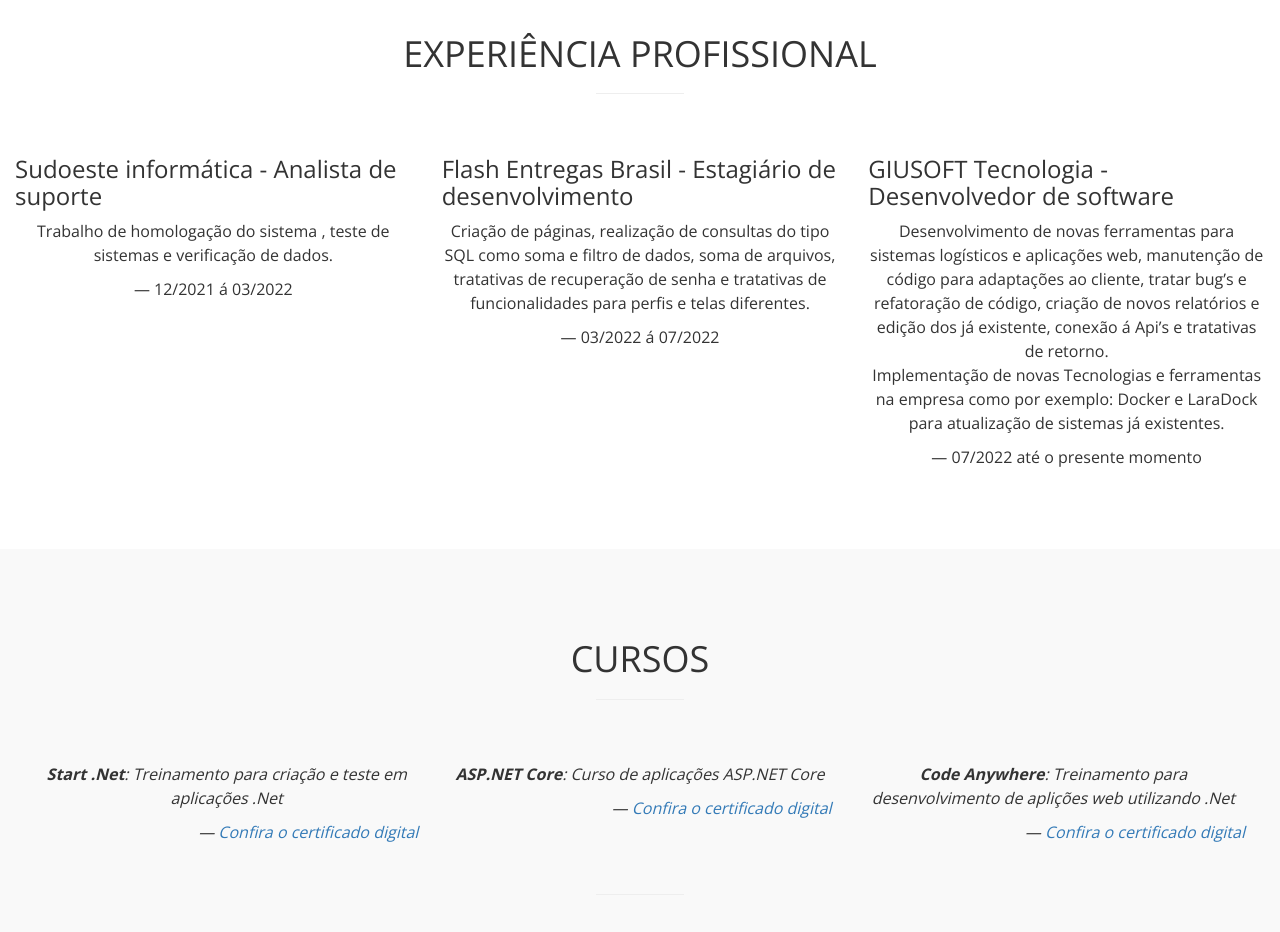
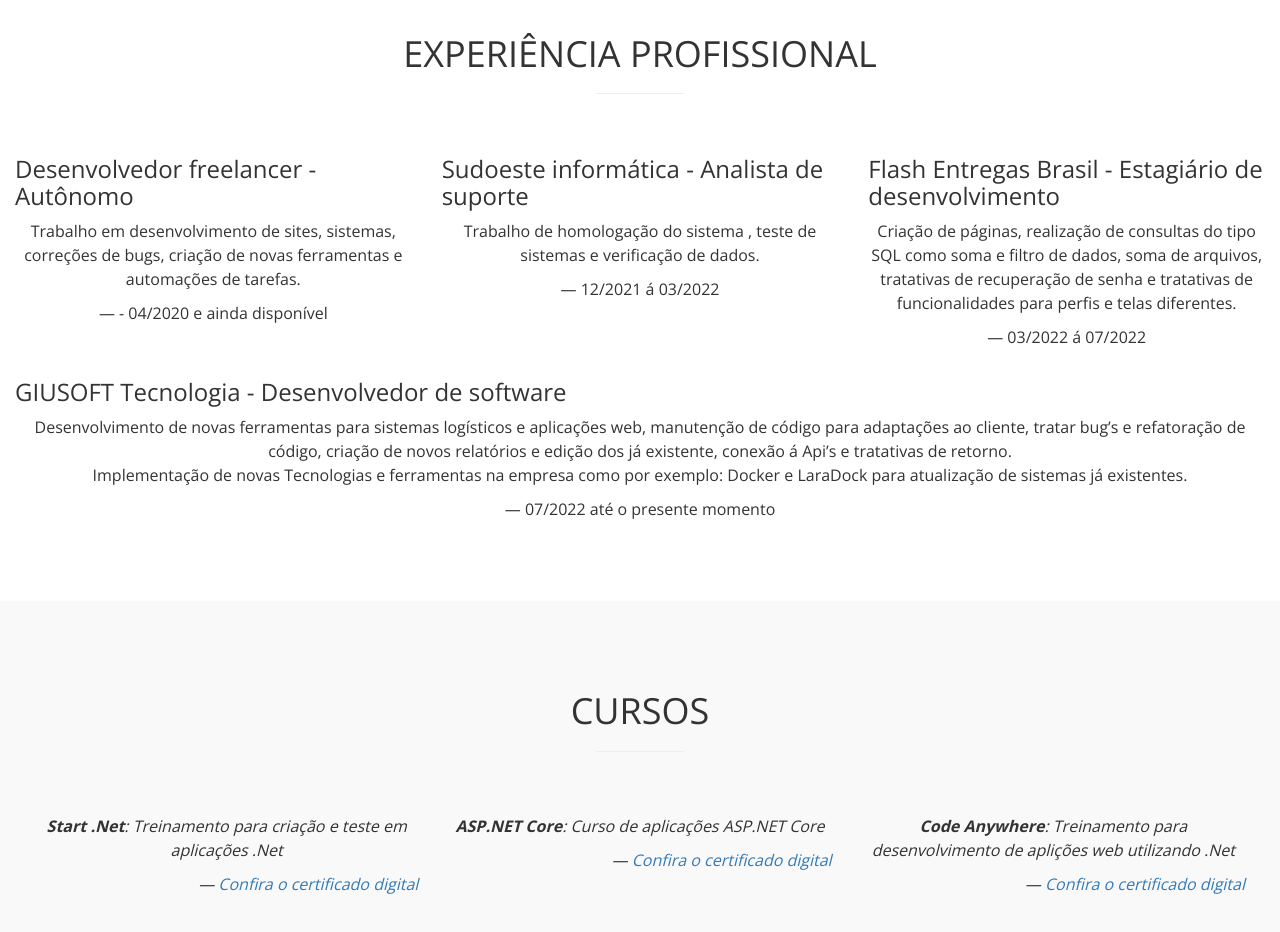
Before and after one commit to JonnasWillian/jonnaswillian.github.io, a plain HTML site: page index.html in a window 1280 px wide. Shown: the part 1880-2812 px from the top of the page. Drawn offline with nearby package versions, Linux system fonts and the light colour scheme.

Commit message:
adicionando experiencia inicial como freelancer

```diff
--- a/index.html
+++ b/index.html
@@ -112,6 +112,13 @@
 
             <div class="row">
               <div class="col-sm-4">
+                <h2 class="h3">Desenvolvedor freelancer - Autônomo</h2>
+                <p class="text-center">Trabalho em desenvolvimento de sites, sistemas, correções de bugs, criação de novas ferramentas e automações de tarefas.</p>
+
+                <p class="text-right">&mdash; - 04/2020 e ainda disponível</p>
+              </div>
+
+              <div class="col-sm-4">
                 <h2 class="h3">Sudoeste informática  - Analista de suporte</h2>
                 <p class="text-center">Trabalho de homologação do sistema , teste de sistemas e verificação de dados.</p>
 
@@ -126,16 +133,14 @@
 
                 <p class="text-right">&mdash; 03/2022 á 07/2022</p>
               </div>
+            </div>
 
-              <div class="col-sm-4">
-                <h2 class="h3">GIUSOFT Tecnologia - Desenvolvedor de software</h2>
-                <p class="text-center">Desenvolvimento de novas ferramentas para sistemas logísticos e aplicações web, manutenção de código para adaptações ao cliente, tratar bug’s e refatoração de código, criação de novos relatórios e edição dos já existente, conexão á Api’s e tratativas de retorno.
-                <br>
-                  Implementação de novas Tecnologias e ferramentas na empresa como por exemplo: Docker e LaraDock para atualização de sistemas já existentes.
-                  </p>
+            <div>
+              <h2 class="h3">GIUSOFT Tecnologia - Desenvolvedor de software</h2>
+              <p class="text-center">Desenvolvimento de novas ferramentas para sistemas logísticos e aplicações web, manutenção de código para adaptações ao cliente, tratar bug’s e refatoração de código, criação de novos relatórios e edição dos já existente, conexão á Api’s e tratativas de retorno.
+              <br>Implementação de novas Tecnologias e ferramentas na empresa como por exemplo: Docker e LaraDock para atualização de sistemas já existentes.</p>
 
                 <p class="text-right">&mdash; 07/2022 até o presente momento</p>
-              </div>
             </div>
           </div>
         </section>
```
Also changed, not shown: .travis.yml (deleted), 2 other files.
